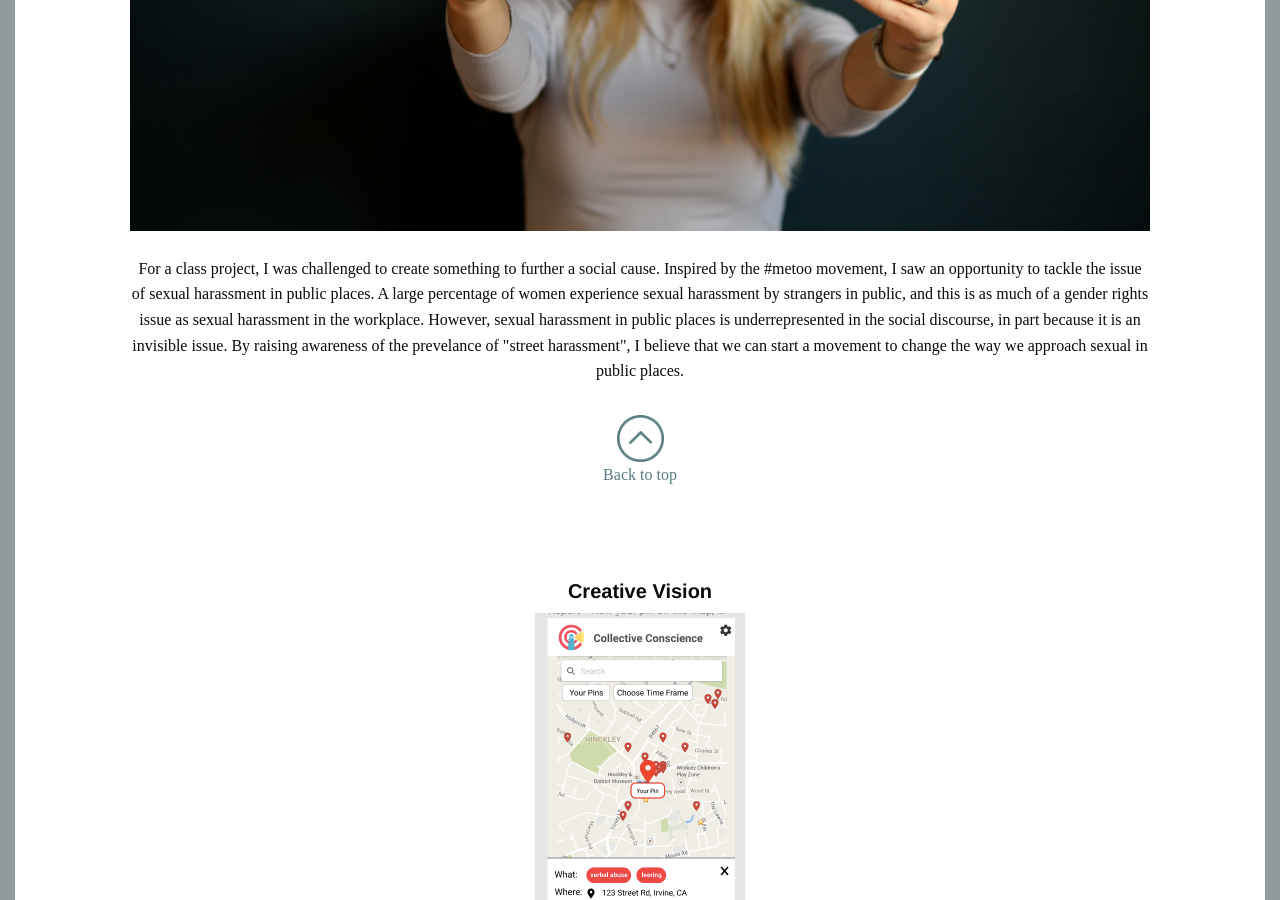
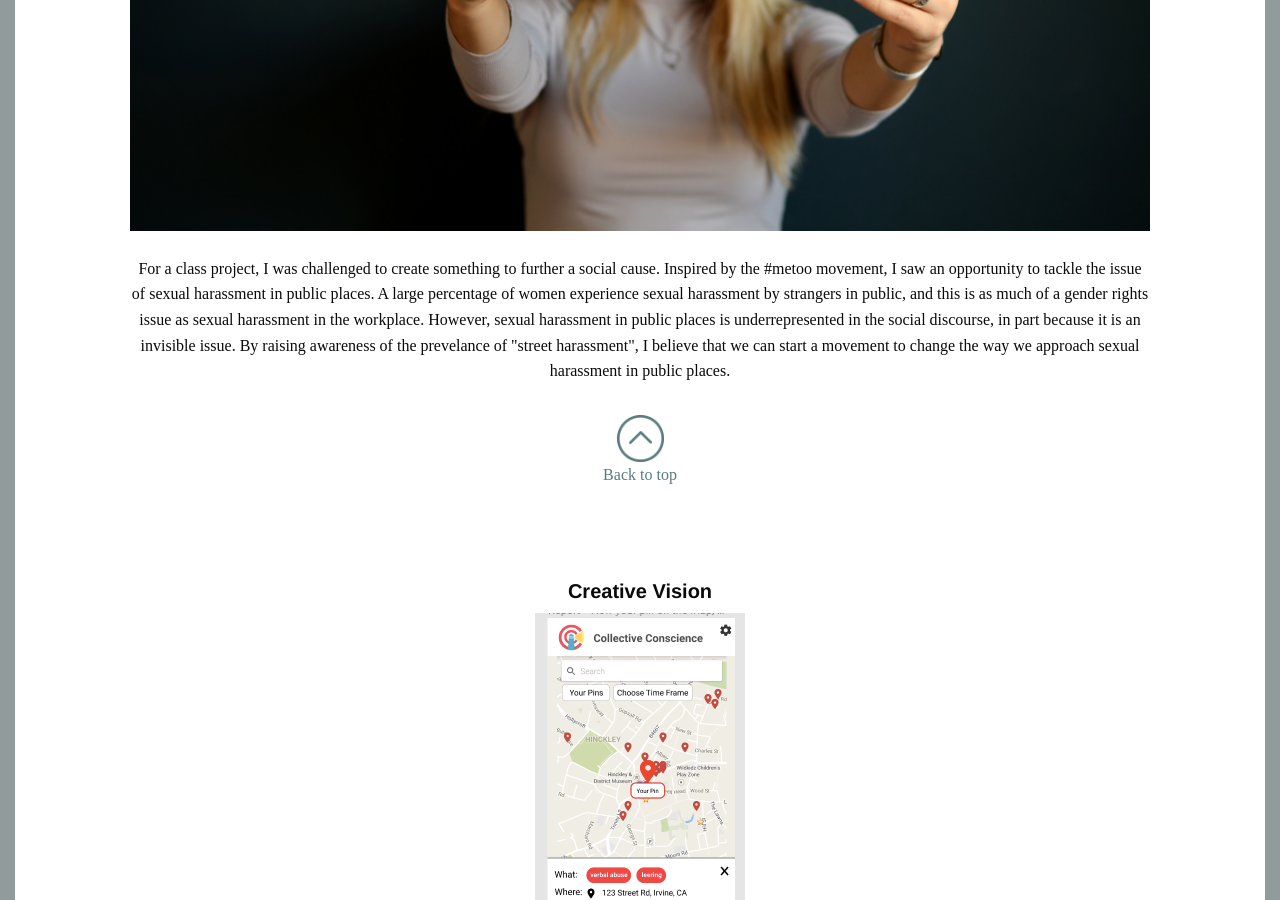
Before and after one commit to emeriwether/emeriwether.github.io, a Jekyll site: the page built from project3.html, in a window 1280 px wide and 900 px high, scrolled down 2134 px. Built offline with Jekyll 4.4.1, drawn with Linux system fonts in a browser that asks for light colours; some web fonts are replaced.

Commit message:
ct prev com

```diff
--- a/project1.html
+++ b/project1.html
@@ -153,7 +153,7 @@ category: sub
 
         <div class="cell subsectionHeader"><h5><b>New Framework</b></h5></div>
         <div class="cell subsectionThumb"><img src="img/portfolioProjectDescription/foundation.png"></div>
-        <div class="cell sectionQA"><p><b>Previously, I had coded the responsiveness of my portfolio by hand. This was an excellent learning experience, and I was able to create a website that responded well to multiple screen sizes. However, to increase the efficiency of the responsiveness of my portfolio site, I decided to incorporate the Foundation framework. I selected Foundation, because it allows a lot more flexibility in design, allowing me to continue to style my site using my own unique designs.</b></p>
+        <div class="cell sectionQA"><p>Previously, I had coded the responsiveness of my portfolio by hand. This was an excellent learning experience, and I was able to create a website that responded well to multiple screen sizes. However, to increase the efficiency of the responsiveness of my portfolio site, I decided to incorporate the Foundation framework. I selected Foundation, because it allows a lot more flexibility in design, allowing me to continue to style my site using my own unique designs.</p>
         </div>
         <div class="cell pgLinkTop">
             <div class="cell backToTop"><a href="#backToTop"><img src="/img/top.png" class="upArrow"></a></div>
--- a/project3.html
+++ b/project3.html
@@ -33,7 +33,7 @@ category: sub
 
         <div class="cell subsectionHeader"><h5><b>Inspiration</b></h5></div>
         <div class="cell subsectionThumb"><img src="/img/collectiveConscienceDescription/inspiration.jpg"></div>
-        <div class="cell sectionQA"><p>For a class project, I was challenged to create something to further a social cause. Inspired by the #metoo movement, I saw an opportunity to tackle the issue of sexual harassment in public places. A large percentage of women experience sexual harassment by strangers in public, and this is as much of a gender rights issue as sexual harassment in the workplace. However, sexual harassment in public places is underrepresented in the social discourse, in part because it is an invisible issue. By raising awareness of the prevelance of "street harassment", I believe that we can start a movement to change the way we approach sexual in public places.</p>
+        <div class="cell sectionQA"><p>For a class project, I was challenged to create something to further a social cause. Inspired by the #metoo movement, I saw an opportunity to tackle the issue of sexual harassment in public places. A large percentage of women experience sexual harassment by strangers in public, and this is as much of a gender rights issue as sexual harassment in the workplace. However, sexual harassment in public places is underrepresented in the social discourse, in part because it is an invisible issue. By raising awareness of the prevelance of "street harassment", I believe that we can start a movement to change the way we approach sexual harassment in public places.</p>
         </div>
         <div class="cell pgLinkTop">
             <div class="cell backToTop"><a href="#backToTop"><img src="/img/top.png" class="upArrow"></a></div>
```
